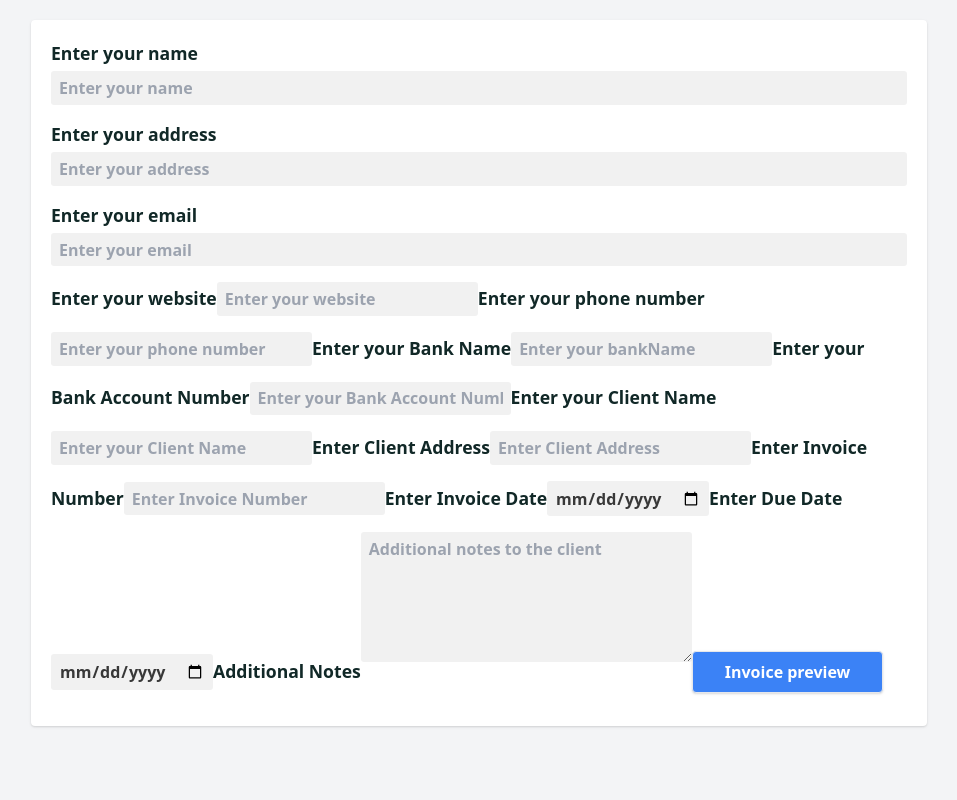
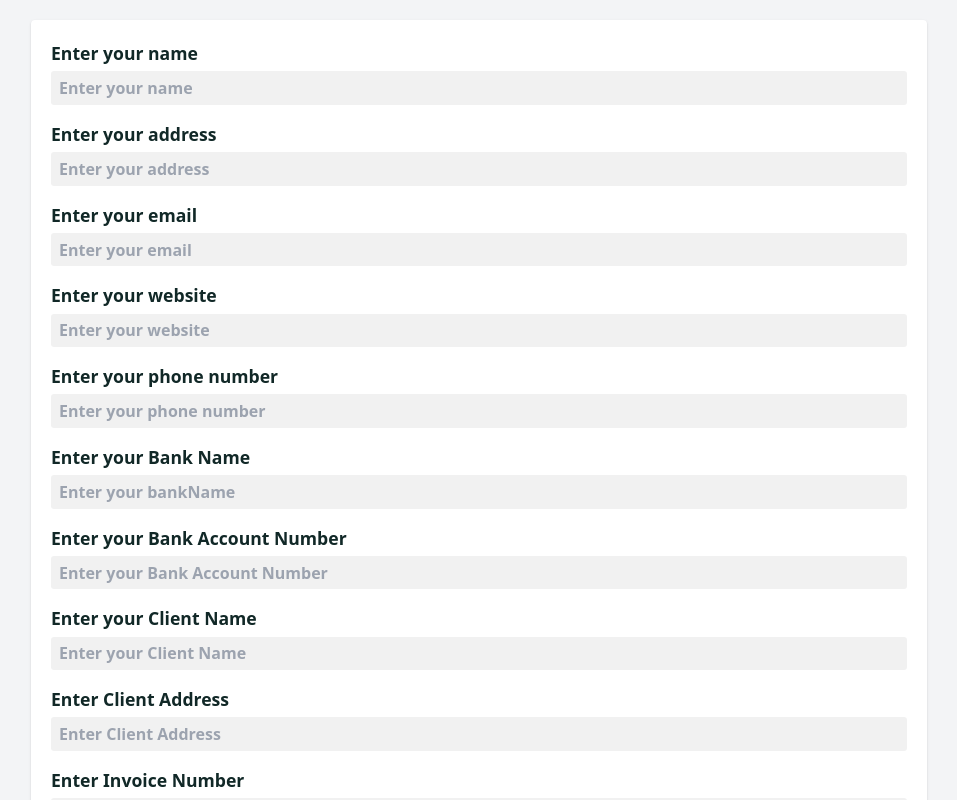
Before and after one commit to tushargramni/Invoice-Generator-App, a React (Create React App) app: page / in a window 1280 px wide. Shown: the top 800 px of the page, without its empty margins (161-1118 px from the left). Built offline with nearby package versions, Linux system fonts and the light colour scheme.

Commit message:
Some new changes

```diff
--- a/src/App.js
+++ b/src/App.js
@@ -63,7 +63,6 @@ const App = () => {
         </div>
       ) : (
         <div className="flex flex-col justify-center">
-          <article className="">
           <div className="flex flex-col">
             <label htmlFor="name">Enter your name</label>
             <input
@@ -223,7 +222,6 @@ const App = () => {
           >
             Invoice preview
           </button>
-          </article>
         </div>
       )}
     </main>
```
Lines whose indentation alone changed are shown as unchanged.
